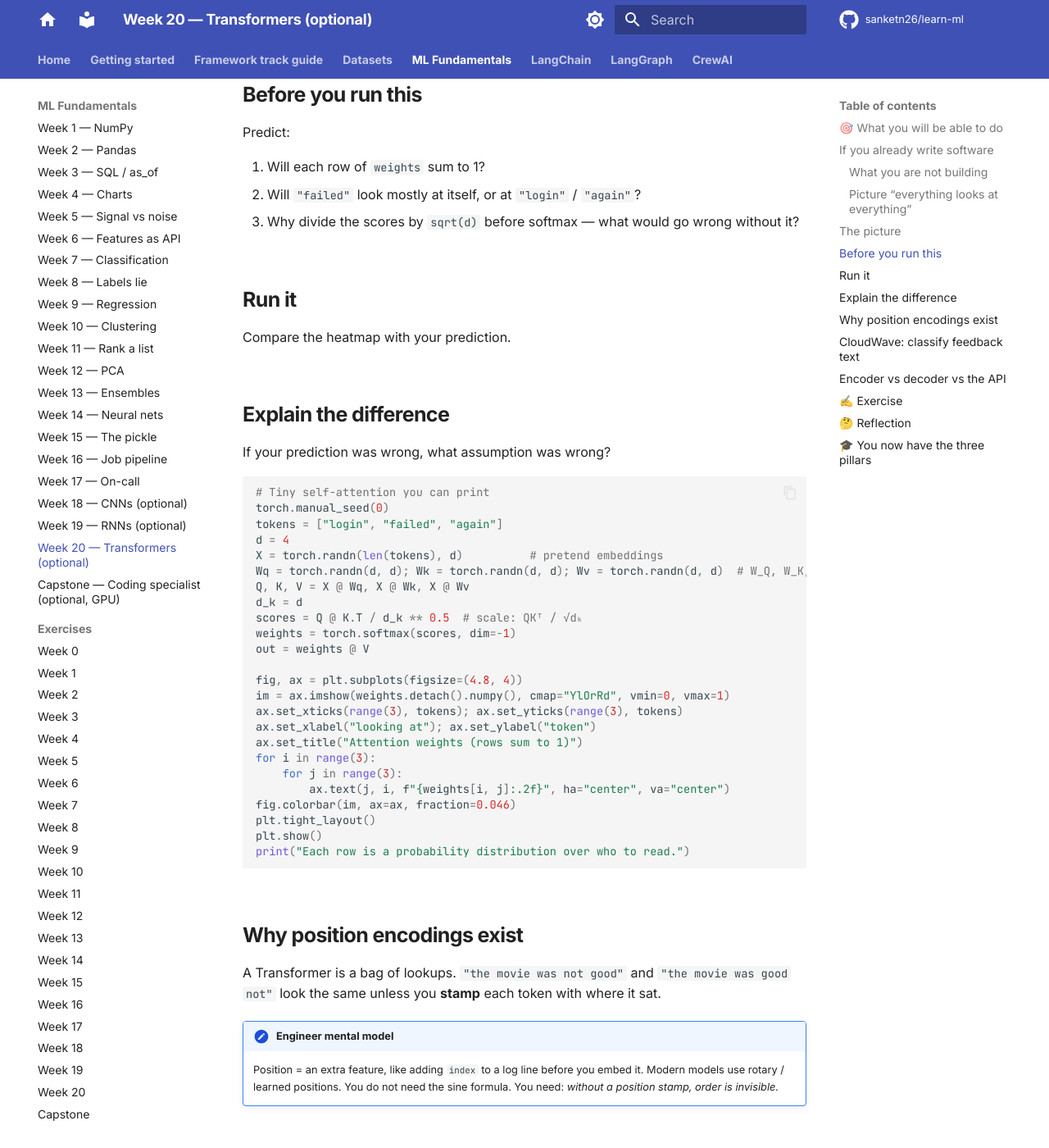
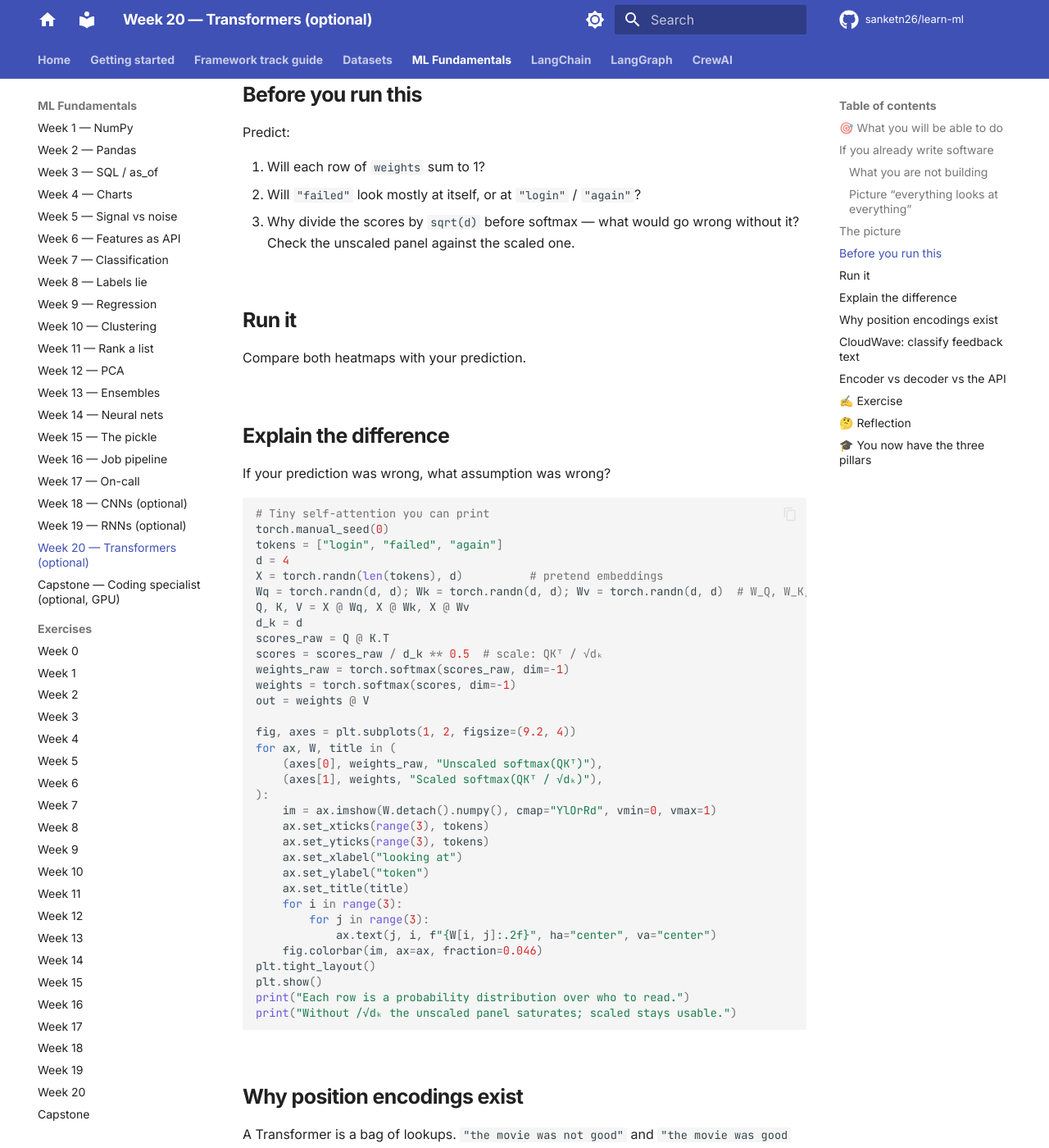
Before and after one commit to sanketn26/learn-ml, an MkDocs documentation site: the page built from docs/ml/week-20.md, in a window 1280 px wide and 1400 px high, scrolled down 3437 px. Shown: the whole window at 82% size. Built offline with MkDocs 1.6.1 and Material for MkDocs 9.7.7, drawn with Linux system fonts in a browser that asks for light colours; comment, search, counter and statistics services are not loaded; some of the changed text lies outside the part shown.

Commit message:
Sync week-20 exercise README and make scale visible in the heatmap
Drop the leftover PCA whale clause, plot unscaled vs scaled attention, and
align the homepage teaching cycle.

````diff
--- a/docs/ml/week-20.md
+++ b/docs/ml/week-20.md
@@ -47,7 +47,7 @@
 QKᵀ  →  divide by √dₖ  →  softmax  →  weights  →  weighted V
 ```
 
-Canonical equation: **Attention(Q,K,V) = softmax(QKᵀ / √dₖ)V** (Vaswani et al., *Attention Is All You Need*). **Where this stops being true:** masking, multi-head, and rotary positions — still the same scaled-dot core.
+Canonical equation: **Attention(Q,K,V) = softmax(QKᵀ / √dₖ)V** (Vaswani et al., *Attention Is All You Need*). Masking, multi-head, and rotary positions wrap that same scaled-dot core; they do not drop `/ √dₖ`.
 
 Because there is no left-to-right clipboard, the model does not know order unless you **add positions** (positional encodings). That is the whole trick: attention for content, positions for order.
 
@@ -134,11 +134,11 @@
 
 1. Will each row of `weights` sum to 1?
 2. Will `"failed"` look mostly at itself, or at `"login"` / `"again"`?
-3. Why divide the scores by `sqrt(d)` before softmax — what would go wrong without it?
+3. Why divide the scores by `sqrt(d)` before softmax — what would go wrong without it? Check the unscaled panel against the scaled one.
 
 ## Run it
 
-Compare the heatmap with your prediction.
+Compare both heatmaps with your prediction.
 
 ## Explain the difference
 
@@ -153,22 +153,31 @@
 Wq = torch.randn(d, d); Wk = torch.randn(d, d); Wv = torch.randn(d, d)  # W_Q, W_K, W_V
 Q, K, V = X @ Wq, X @ Wk, X @ Wv
 d_k = d
-scores = Q @ K.T / d_k ** 0.5  # scale: QKᵀ / √dₖ
+scores_raw = Q @ K.T
+scores = scores_raw / d_k ** 0.5  # scale: QKᵀ / √dₖ
+weights_raw = torch.softmax(scores_raw, dim=-1)
 weights = torch.softmax(scores, dim=-1)
 out = weights @ V
 
-fig, ax = plt.subplots(figsize=(4.8, 4))
-im = ax.imshow(weights.detach().numpy(), cmap="YlOrRd", vmin=0, vmax=1)
-ax.set_xticks(range(3), tokens); ax.set_yticks(range(3), tokens)
-ax.set_xlabel("looking at"); ax.set_ylabel("token")
-ax.set_title("Attention weights (rows sum to 1)")
-for i in range(3):
-    for j in range(3):
-        ax.text(j, i, f"{weights[i, j]:.2f}", ha="center", va="center")
-fig.colorbar(im, ax=ax, fraction=0.046)
+fig, axes = plt.subplots(1, 2, figsize=(9.2, 4))
+for ax, W, title in (
+    (axes[0], weights_raw, "Unscaled softmax(QKᵀ)"),
+    (axes[1], weights, "Scaled softmax(QKᵀ / √dₖ)"),
+):
+    im = ax.imshow(W.detach().numpy(), cmap="YlOrRd", vmin=0, vmax=1)
+    ax.set_xticks(range(3), tokens)
+    ax.set_yticks(range(3), tokens)
+    ax.set_xlabel("looking at")
+    ax.set_ylabel("token")
+    ax.set_title(title)
+    for i in range(3):
+        for j in range(3):
+            ax.text(j, i, f"{W[i, j]:.2f}", ha="center", va="center")
+    fig.colorbar(im, ax=ax, fraction=0.046)
 plt.tight_layout()
 plt.show()
 print("Each row is a probability distribution over who to read.")
+print("Without /√dₖ the unscaled panel saturates; scaled stays usable.")
 ```
 
 ## Why position encodings exist
````
Also changed, not shown: docs/index.md (+2 -1 lines), docs/ml/week-12.md (+1 -1 lines), exercises/README.md (+1 -1 lines), exercises/ml/week-20/README.md (+1 -1 lines).
